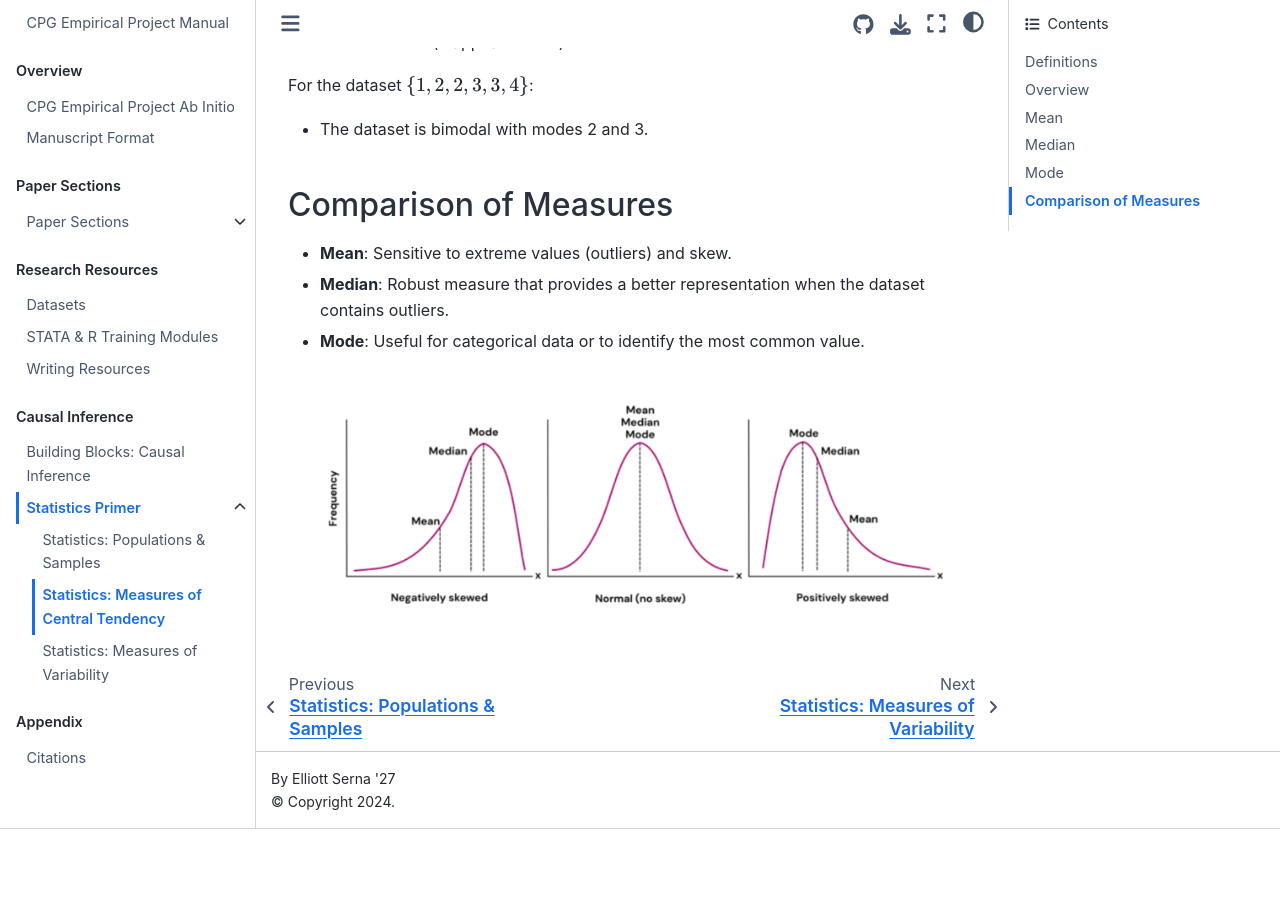
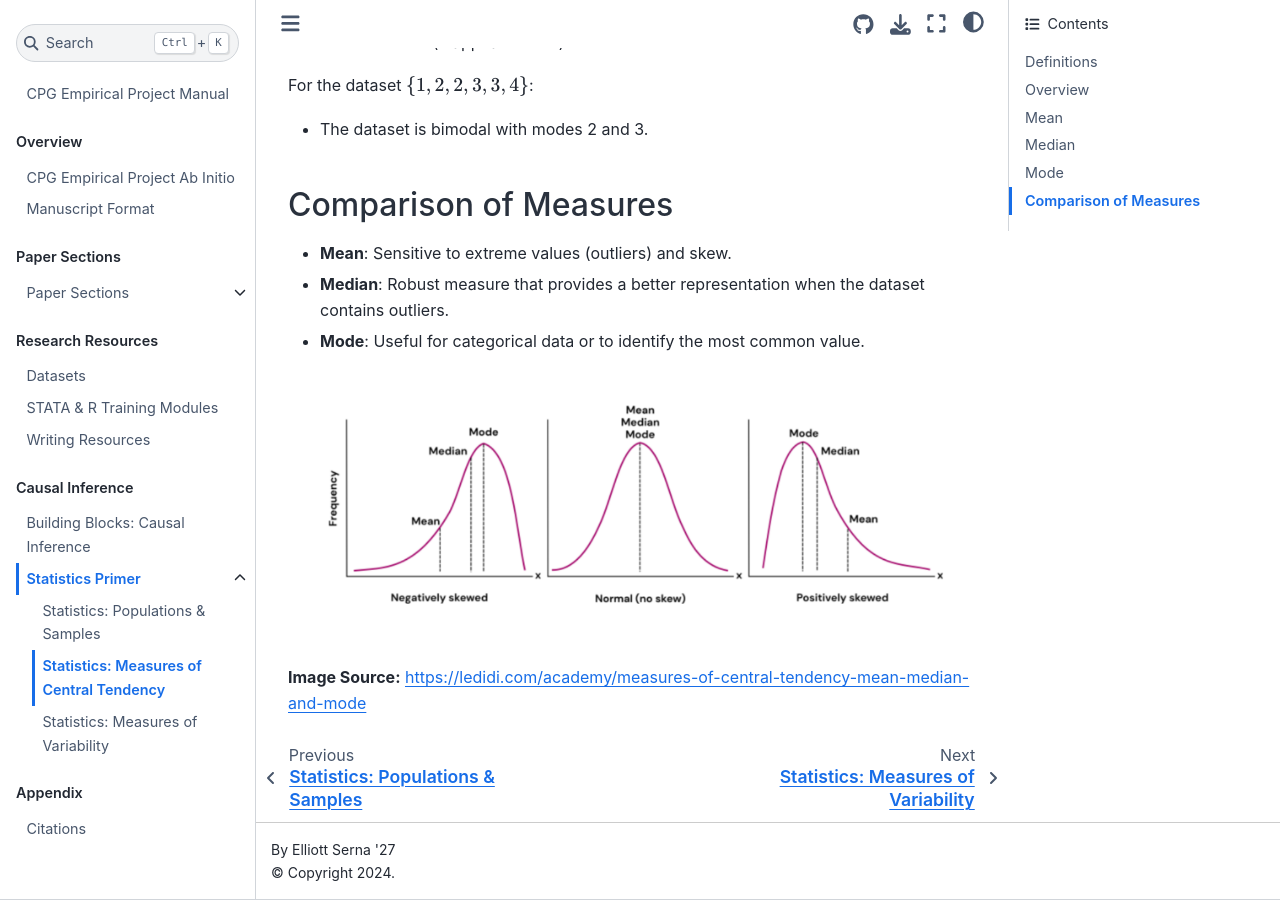
Before and after one commit to cornellpolicygroup/empirical-manual, a Jupyter Book: the page built from content/08-01-02-Central-Tendency.md, in a window 1280 px wide and 900 px high, scrolled down 2579 px. Built offline with Jupyter Book 1.0.4 settings and Sphinx 7.4.7 and the Sphinx Book theme 1.1.4, drawn with Linux system fonts in a browser that asks for light colours; before the commit the page ends 3408 px from its top, so only the background shows below that.

Commit message:
Add source to image in central tendency

```diff
--- a/content/08-01-02-Central-Tendency.md
+++ b/content/08-01-02-Central-Tendency.md
@@ -93,3 +93,5 @@
 - **Mode**: Useful for categorical data or to identify the most common value.
 
 ![Measures of Central Tendency](/content/images/causal_inference/central_tendency.png)
+
+**Image Source:** https://ledidi.com/academy/measures-of-central-tendency-mean-median-and-mode
```
